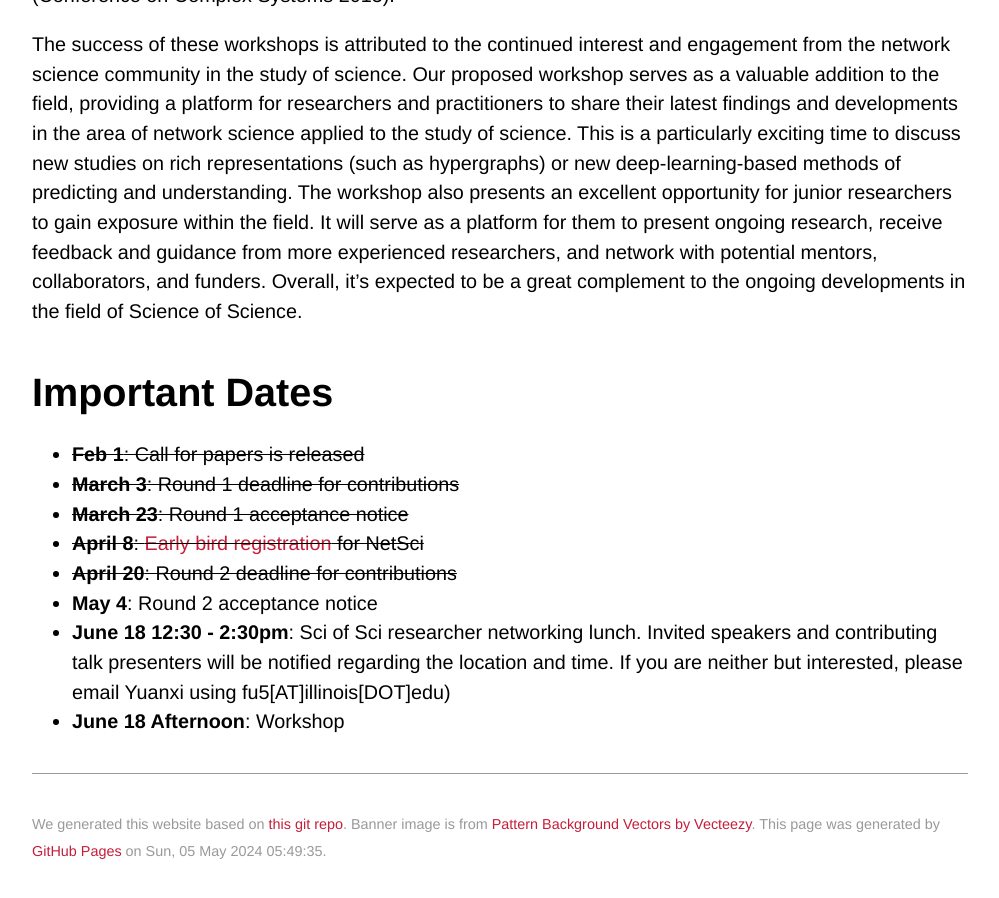
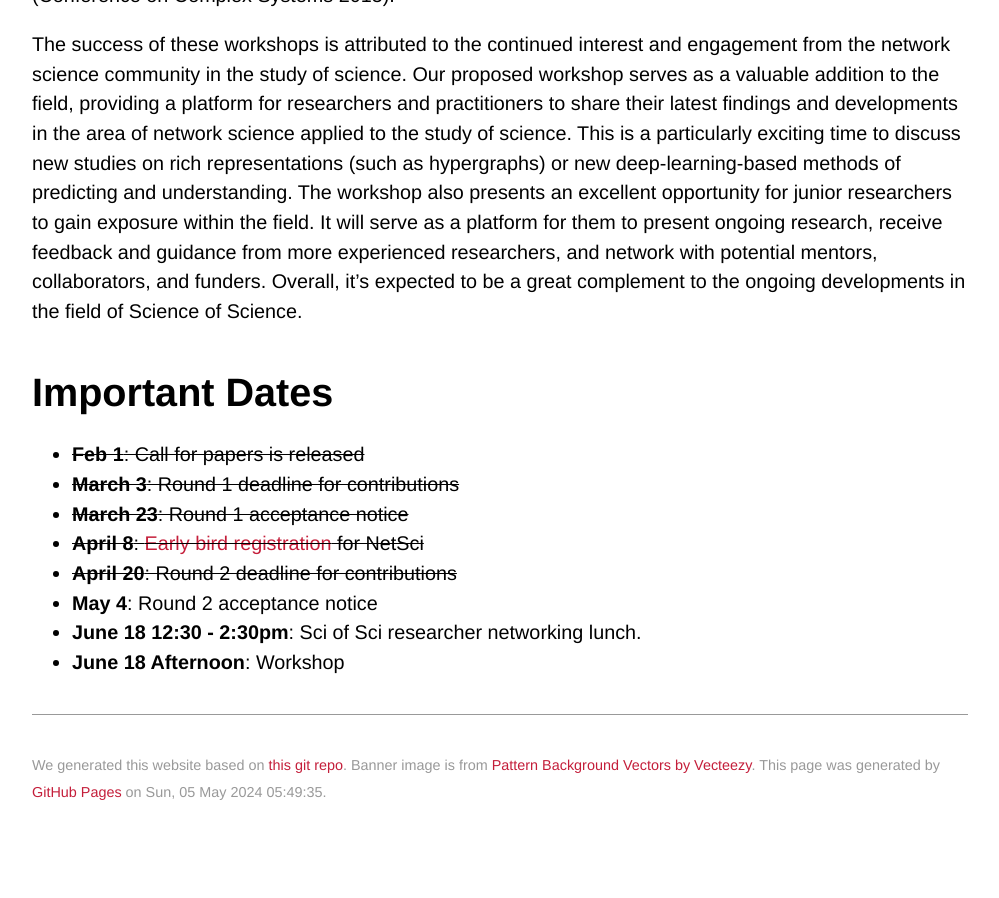
Before and after one commit to netscisci/netscisci.github.io, a Jekyll site: the page built from index.md, in a window 1280 px wide and 900 px high, scrolled down 1451 px. Shown: the whole window, without its empty margins (140-1139 px from the left). Built offline with Jekyll 4.4.1, drawn with Linux system fonts in a browser that asks for light colours; some web fonts are replaced; our own code applies the rules of GitHub Pages for plain Markdown files; after the commit the page ends 2292 px from its top, so only the background shows below that.

Commit message:
Update index.md

```diff
--- a/index.md
+++ b/index.md
@@ -27,5 +27,5 @@ The success of these workshops is attributed to the continued interest and engag
 - ~~**April 8**: [Early bird registration](https://netsci2024.com/en/participate/registration) for NetSci~~
 - ~~**April 20**: Round 2 deadline for contributions~~
 - **May 4**: Round 2 acceptance notice
-- **June 18 12:30 - 2:30pm**: Sci of Sci researcher networking lunch. Invited speakers and contributing talk presenters will be notified regarding the location and time. If you are neither but interested, please email Yuanxi using fu5[AT]illinois[DOT]edu)
+- **June 18 12:30 - 2:30pm**: Sci of Sci researcher networking lunch.
 - **June 18 Afternoon**: Workshop
```
